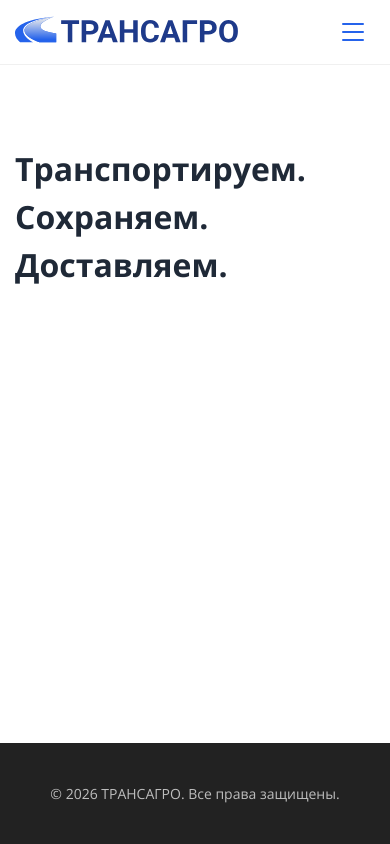
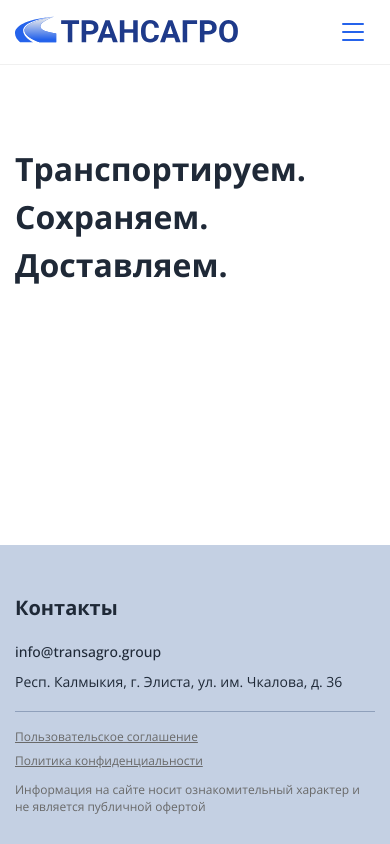
Before and after one commit to AnastasyaKas/TransAgroLogistics, a React app: page / in a window 390 px wide. Built offline with nearby package versions, Linux system fonts and the light colour scheme; a web font is replaced by a local one.

Commit message:
feat(footer): add responsive footer with mobile layout refinements

```diff
--- a/package.json
+++ b/package.json
@@ -29,6 +29,7 @@
     "@types/react-dom": "^18.3.7",
     "css-loader": "^7.1.2",
     "file-loader": "^6.2.0",
+    "fork-ts-checker-webpack-plugin": "^9.1.0",
     "html-webpack-plugin": "^5.6.6",
     "resolve-url-loader": "^5.0.0",
     "sass": "^1.97.2",
--- a/src/components/Footer/Footer.module.scss
+++ b/src/components/Footer/Footer.module.scss
@@ -1,15 +1,158 @@
+@use '@/styles/variables' as v;
+
 .footer {
-  background-color: #222;
-  color: #fff;
-  padding: 40px 0;
-  flex: 0 0 auto;
+  background: v.$color-bg-main;
+  color: v.$color-text-dark;
+  padding: 48px 0 28px;
 }
 
-.content {
-  text-align: center;
+/* ===== TOP ===== */
+
+.top {
+  display: flex;
+  justify-content: space-between;
+  align-items: flex-start;
+  gap: 32px;
 }
 
-.copy {
+.contacts {
+  max-width: 520px;
+}
+
+.title {
+  margin: 0 0 16px;
+  font-size: 20px;
+  font-weight: 700;
+  color: v.$color-text-dark;
+}
+
+.contactLink {
+  display: inline-block;
+  margin-bottom: 10px;
+
   font-size: 14px;
-  opacity: 0.7;
+  font-weight: 500;
+  color: v.$color-text-dark;
+  text-decoration: none;
+
+  transition: color 0.15s ease;
 }
+
+.contactLink:hover {
+  color: v.$color-accent;
+}
+
+.address {
+  margin: 0;
+  font-size: 14px;
+  line-height: 1.4;
+  color: v.$color-text-dark;
+}
+
+/* ===== BRAND ===== */
+
+.brand {
+  flex-shrink: 0;
+  display: flex;
+  align-items: flex-start;
+}
+
+.logo {
+  display: block;
+  height: 98px; /* подгони под макет */
+  width: auto;
+}
+
+/* ===== DIVIDER ===== */
+
+.divider {
+  height: 1px;
+  background: v.$color-bg-main;
+  margin: 28px 0 18px;
+}
+
+/* ===== BOTTOM ===== */
+
+.bottom {
+  display: grid;
+  grid-template-columns: 1fr 2fr 1fr;
+  align-items: center;
+  gap: 16px;
+}
+
+.policyLink {
+  font-size: 12px;
+  color: v.$color-text-light;
+  text-decoration: underline;
+
+  transition: color 0.15s ease;
+}
+
+.policyLink:hover {
+  color: v.$color-text-dark;
+}
+
+.disclaimer {
+  margin: 0;
+  font-size: 12px;
+  line-height: 1.4;
+  text-align: center;
+  color: v.$color-text-light;
+}
+
+/* выравнивание правой ссылки */
+.bottom > :last-child {
+  justify-self: end;
+}
+
+/* ===== RESPONSIVE ===== */
+
+@media (max-width: 900px) {
+  .top {
+    flex-direction: column;
+    gap: 24px;
+  }
+
+  .brand {
+    display: none;
+  }
+
+  .divider {
+    width: 100%;
+    height: 1px;
+    background: #8FA0BB;
+    margin: 20px 0 16px;
+  }
+
+  .bottom {
+    display: flex;
+    flex-direction: column;
+    align-items: flex-start;
+    gap: 6px;
+  }
+
+  .bottom > :first-child {
+    order: 1; /* Пользовательское соглашение */
+  }
+
+  .bottom > :nth-child(3) {
+    order: 2; /* Политика конфиденциальности */
+  }
+
+  .bottom > :nth-child(2) {
+    order: 3; /* дисклеймер — последним */
+  }
+
+  .disclaimer {
+    margin-top: 6px;
+    text-align: left;
+
+  }
+
+  .policyLink,
+  .disclaimer,
+  .bottom > :last-child {
+    justify-self: start;
+    text-align: left;
+  }
+}
--- a/src/components/Footer/Footer.tsx
+++ b/src/components/Footer/Footer.tsx
@@ -1,14 +1,55 @@
 import React from 'react';
+import { Link } from 'react-router-dom';
 import styles from './Footer.module.scss';
+
+import logo from '@/assets/images/logo-footer.svg'; // или logo-footer.svg
 
 const Footer: React.FC = () => {
     return (
-        <footer className={styles.footer}>
+        <footer className={styles.footer} role="contentinfo">
             <div className="container">
-                <div className={styles.content}>
-                    <p className={styles.copy}>
-                        © {new Date().getFullYear()} ТРАНСАГРО. Все права защищены.
+                {/* TOP */}
+                <div className={styles.top}>
+                    <div className={styles.contacts}>
+                        <h3 className={styles.title}>Контакты</h3>
+
+                        <a
+                            href="mailto:info@transagro.group"
+                            className={styles.contactLink}
+                        >
+                            info@transagro.group
+                        </a>
+
+                        <p className={styles.address}>
+                            Респ. Калмыкия, г. Элиста, ул. им. Чкалова, д. 36
+                        </p>
+                    </div>
+
+                    <div className={styles.brand}>
+                        <img
+                            src={logo}
+                            alt="ТрансАгро"
+                            className={styles.logo}
+                        />
+                    </div>
+                </div>
+
+                {/* DIVIDER */}
+                <div className={styles.divider} />
+
+                {/* BOTTOM */}
+                <div className={styles.bottom}>
+                    <Link to="#" className={styles.policyLink}>
+                        Пользовательское соглашение
+                    </Link>
+
+                    <p className={styles.disclaimer}>
+                        Информация на сайте носит ознакомительный характер и не является публичной офертой
                     </p>
+
+                    <Link to="#" className={styles.policyLink}>
+                        Политика конфиденциальности
+                    </Link>
                 </div>
             </div>
         </footer>
@@ -16,6 +57,7 @@ const Footer: React.FC = () => {
 };
 
 export default Footer;
+
 
 
 // import React from 'react';
--- a/webpack.config.js
+++ b/webpack.config.js
@@ -1,5 +1,7 @@
 const path = require('path');
 const HtmlWebpackPlugin = require('html-webpack-plugin');
+const ForkTsCheckerWebpackPlugin = require('fork-ts-checker-webpack-plugin');
+
 
 module.exports = {
     mode: 'development',  // Режим разработки
@@ -19,9 +21,14 @@ module.exports = {
     module: {
         rules: [
             {
-                test: /\.tsx?$/,  // Правило для TypeScript файлов
-                use: 'ts-loader',  // Используем ts-loader для компиляции TS
-                exclude: /node_modules/,  // Исключаем node_modules
+                test: /\.tsx?$/,
+                use: {
+                    loader: 'ts-loader',
+                    options: {
+                        transpileOnly: true,
+                    },
+                },
+                exclude: /node_modules/,
             },
             {
                 test: /\.scss$/,
@@ -97,5 +104,6 @@ module.exports = {
             // Путь должен быть верным! Проверь, лежит ли там файл
             favicon: './src/assets/images/favicon.ico',
         }),
+        new ForkTsCheckerWebpackPlugin(),
     ],
 };
```
Also changed, not shown: tsconfig.json (+13 -7 lines), 1 other file (tests, documents, lock files or other folders).
